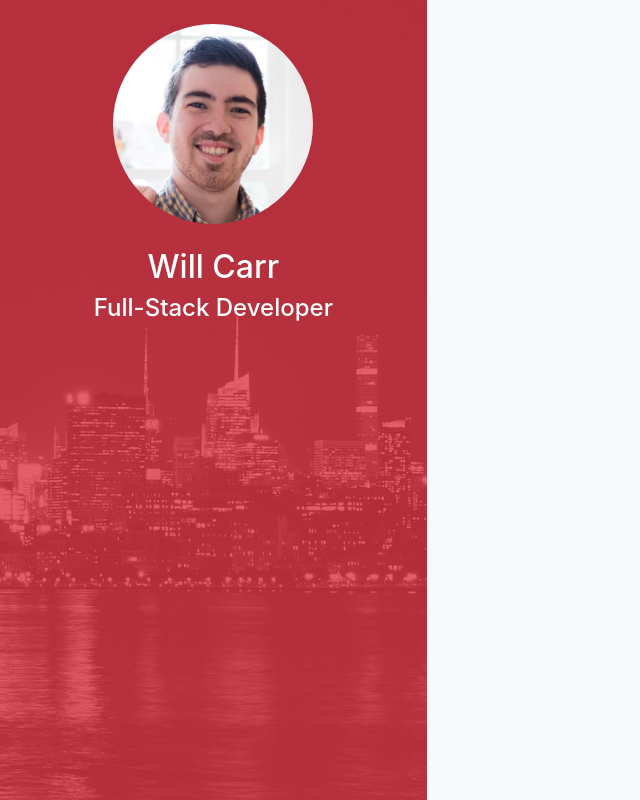
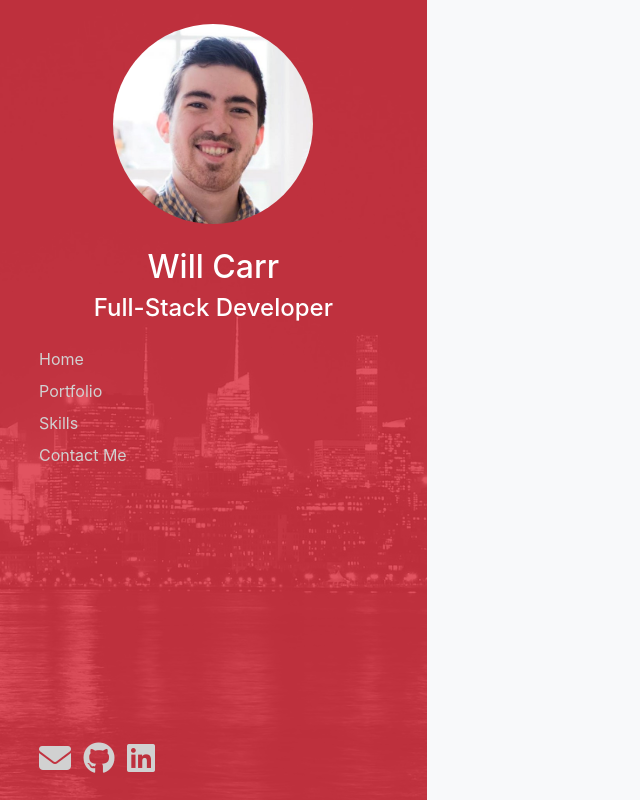
Before and after one commit to Will-Carr/willcarr.dev, a PHP site: page / in a window 1280 px wide. Shown: the whole page, without its empty margins (0-640 px from the left). Run offline with PHP 8.4, Linux system fonts and the light colour scheme; some libraries are stand-ins or nearby versions.

Commit message:
Sidebar links

```diff
--- a/index.html
+++ b/index.html
@@ -6,6 +6,7 @@
 
     <link rel="stylesheet" href="https://stackpath.bootstrapcdn.com/bootstrap/4.3.1/css/bootstrap.min.css" integrity="sha384-ggOyR0iXCbMQv3Xipma34MD+dH/1fQ784/j6cY/iJTQUOhcWr7x9JvoRxT2MZw1T" crossorigin="anonymous">
     <link rel="stylesheet" href="style.css">
+    <script src="https://kit.fontawesome.com/7f7e953337.js"></script>
 
     <title>Will Carr: Full-Stack Developer</title>
   </head>
@@ -18,6 +19,19 @@
           <img id="headshot" class="d-block rounded-circle w-75 mx-auto mt-4" src="./images/headshot.jpg" />
           <h2 class="sidebar-text text-center mt-4">Will Carr</h2>
           <h4 class="sidebar-text text-center">Full-Stack Developer</h4>
+
+          <div id="links" class="px-4 mt-4">
+            <div class="mt-2"><a href="/">Home</a></div>
+            <div class="mt-2"><a href="/portfolio/">Portfolio</a></div>
+            <div class="mt-2"><a href="/skills/">Skills</a></div>
+            <div class="mt-2"><a href="/contact/">Contact Me</a></div>
+            <div id="icons">
+              <a class="mr-2" href="mailto:will@willcarr.dev" target="_blank"><i class="fas fa-2x fa-envelope"></i></a>
+              <a class="mr-2" href="https://github.com/Will-Carr" target="_blank"><i class="fab fa-2x fa-github"></i></a>
+              <a href="https://www.linkedin.com/in/william-carr-133a8510b/" target="_blank"><i class="fab fa-2x fa-linkedin"></i></a>
+            </div>
+          </div>
+
         </div>
 
         <div id="main" class="col-12 col-md-8 bg-light">
--- a/style.css
+++ b/style.css
@@ -14,7 +14,7 @@
     width: 100%;
     height: 100%;
     z-index: -1;
-    opacity: 0.2;
+    opacity: 0.15;
     background-image: url(./images/skyline.jpg);
     background-repeat: no-repeat;
     background-position: center;
@@ -29,8 +29,23 @@
   max-width: 200px;
 }
 
+#links a, #links i {
+  color: #d1d1d1;
+  text-decoration: none;
+  transition: .5s;
+}
+
+#links a:hover, #links i:hover {
+  color: white;
+}
+
 .sidebar-text {
   color: white;
+}
+
+#icons {
+  position: absolute;
+  bottom: 1.5em;
 }
 
 #main {
```
